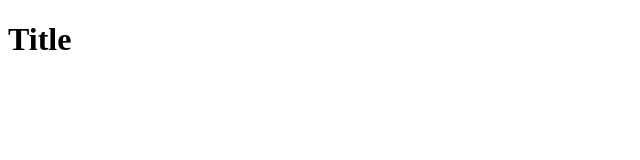
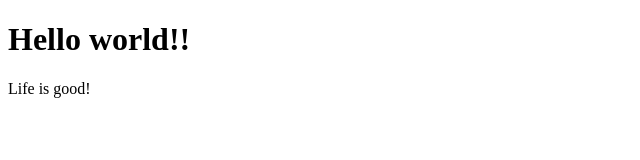
Before and after one commit to Skif93/coursera-test, a plain HTML site: page site/index.html in a window 1280 px wide. Shown: the whole page, without its empty margins (0-640 px from the left). Drawn offline with Linux system fonts and the light colour scheme.

Commit message:
Small adiitions

```diff
--- a/site/index.html
+++ b/site/index.html
@@ -4,6 +4,7 @@
 	<title>My page</title>
 </head>
 <body>
-<h1>Title</h1>
+<h1>Hello world!!</h1>
+<p>Life is good!</p>
 </body>
 </html>
```
